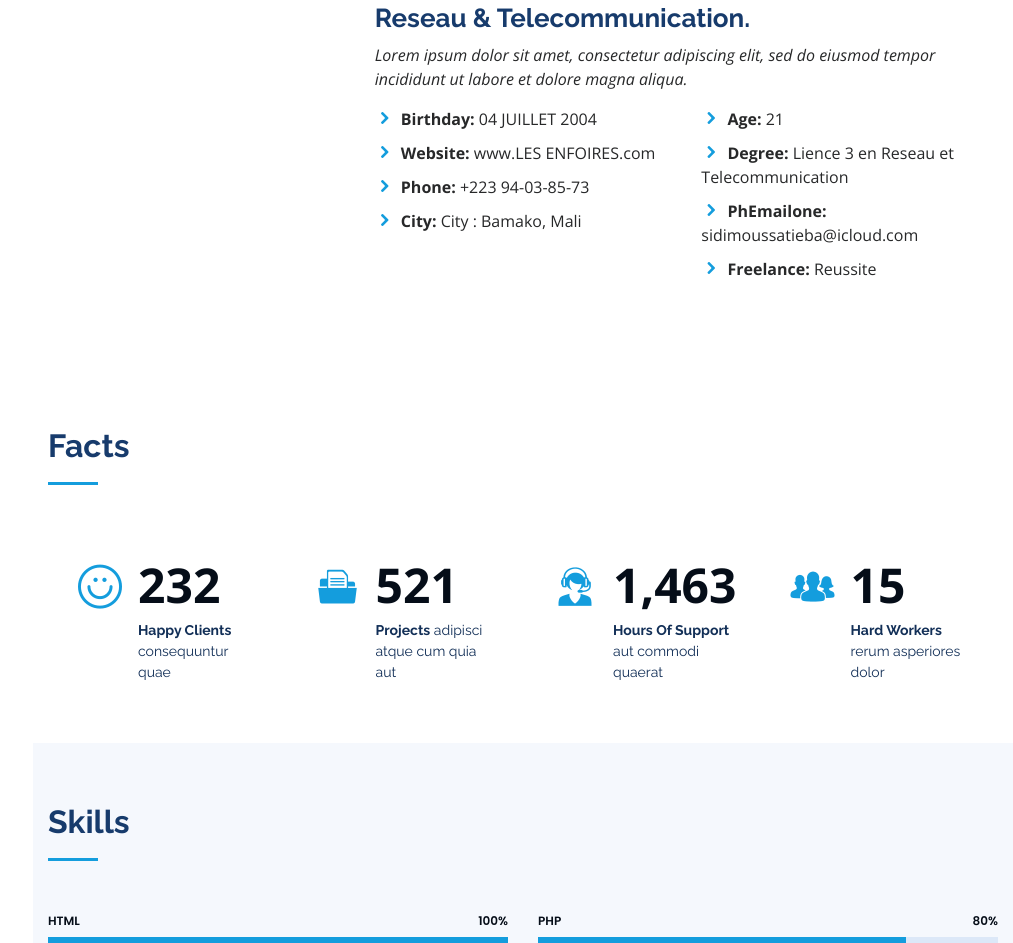
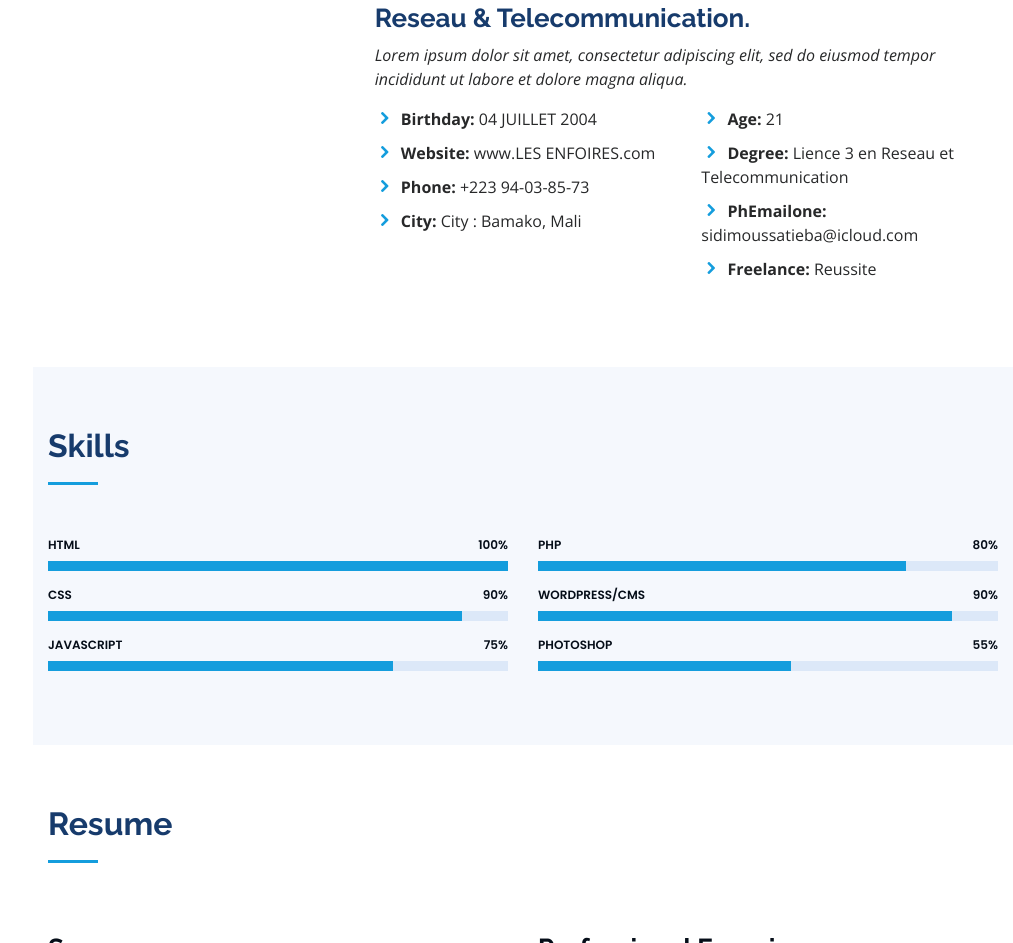
Before and after one commit to SidiOuattara/portfolio, a plain HTML site: page index.html in a window 1280 px wide. Shown: the part 1037-1980 px from the top of the page, without its empty margins (267-1280 px from the left). Drawn offline with nearby package versions, Linux system fonts and the light colour scheme.

Commit message:
mise a jour du site

```diff
--- a/index.html
+++ b/index.html
@@ -88,7 +88,7 @@
 
         <div class="section-title">
           <h2>About</h2>
-          <p>Magnam dolores commodi suscipit. Necessitatibus eius consequatur ex aliquid fuga eum quidem. Sit sint consectetur velit. Quisquam quos quisquam cupiditate. Et nemo qui impedit suscipit alias ea. Quia fugiat sit in iste officiis commodi quidem hic quas.</p>
+          <p>Étudiant en Licence 3 Réseaux et Télécommunications, passionné par tout ce qui touche à l’informatique. Curieux, motivé et ambitieux, je m’investis pleinement dans mon parcours pour développer mes compétences techniques et relever de nouveaux défis. Toujours prêt à apprendre, je vise à contribuer activement au monde du numérique et des technologies de l’information</p>
         </div>
 
         <div class="row">
@@ -125,52 +125,6 @@
       </div>
     </section><!-- End About Section -->
 
-    <!-- ======= Facts Section ======= -->
-    <section id="facts" class="facts">
-      <div class="container">
-
-        <div class="section-title">
-          <h2>Facts</h2>
-         </div>
-
-        <div class="row no-gutters">
-
-          <div class="col-lg-3 col-md-6 d-md-flex align-items-md-stretch" data-aos="fade-up">
-            <div class="count-box">
-              <i class="icofont-simple-smile"></i>
-              <span data-toggle="counter-up">232</span>
-              <p><strong>Happy Clients</strong> consequuntur quae</p>
-            </div>
-          </div>
-
-          <div class="col-lg-3 col-md-6 d-md-flex align-items-md-stretch" data-aos="fade-up" data-aos-delay="100">
-            <div class="count-box">
-              <i class="icofont-document-folder"></i>
-              <span data-toggle="counter-up">521</span>
-              <p><strong>Projects</strong> adipisci atque cum quia aut</p>
-            </div>
-          </div>
-
-          <div class="col-lg-3 col-md-6 d-md-flex align-items-md-stretch" data-aos="fade-up" data-aos-delay="200">
-            <div class="count-box">
-              <i class="icofont-live-support"></i>
-              <span data-toggle="counter-up">1,463</span>
-              <p><strong>Hours Of Support</strong> aut commodi quaerat</p>
-            </div>
-          </div>
-
-          <div class="col-lg-3 col-md-6 d-md-flex align-items-md-stretch" data-aos="fade-up" data-aos-delay="300">
-            <div class="count-box">
-              <i class="icofont-users-alt-5"></i>
-              <span data-toggle="counter-up">15</span>
-              <p><strong>Hard Workers</strong> rerum asperiores dolor</p>
-            </div>
-          </div>
-
-        </div>
-
-      </div>
-    </section><!-- End Facts Section -->
 
     <!-- ======= Skills Section ======= -->
     <section id="skills" class="skills section-bg">
```
